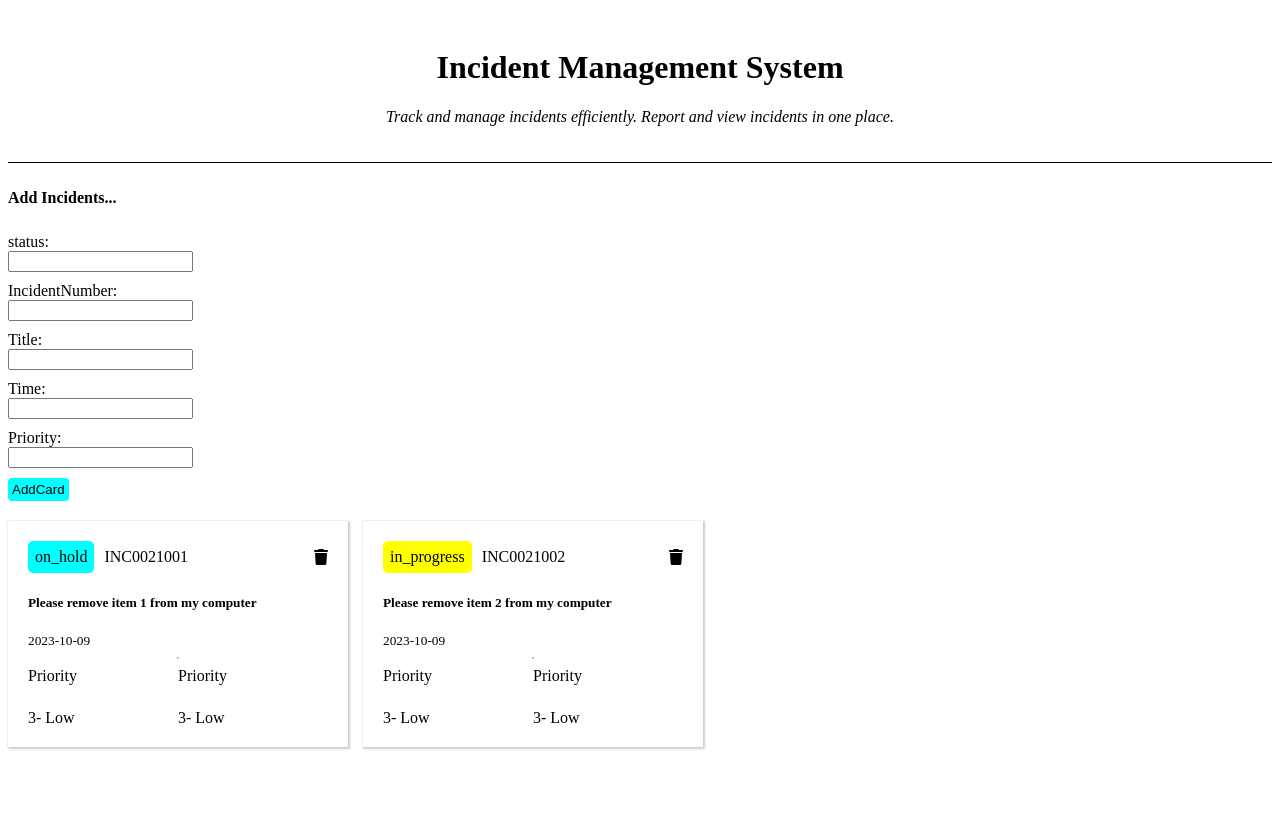
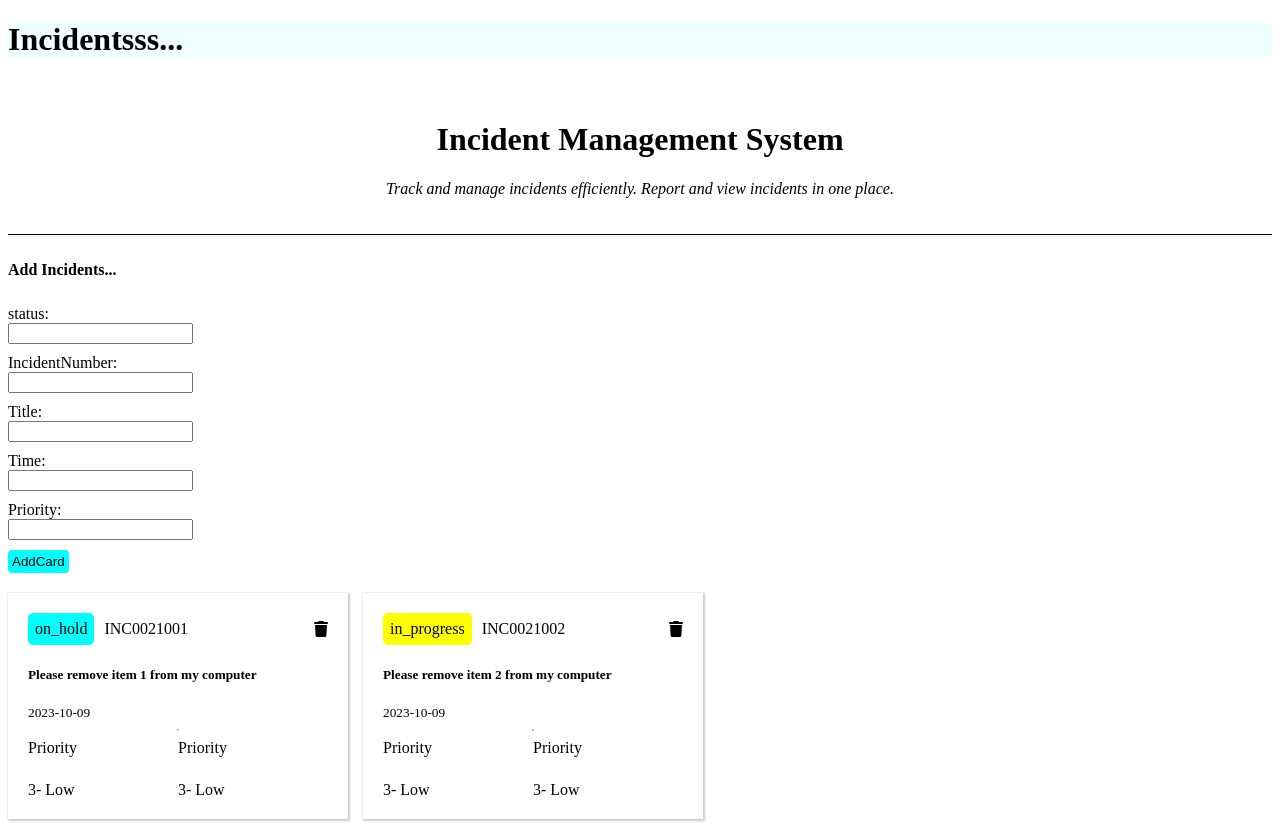
Before and after one commit to sujansijakhow/Incident-Management-System, a React (Create React App) app: page / in a window 1280 px wide. Before the commit the page ends 800 px from the top, so only its background shows below. Built offline with nearby package versions, Linux system fonts and the light colour scheme.

Commit message:
import navbar

```diff
--- a/src/App.js
+++ b/src/App.js
@@ -1,5 +1,6 @@
 import './App.css'
 import Card from "./component/card";
+import NavBar from './component/NavBar';
 import { useState } from "react";
 
 function App() {
@@ -76,6 +77,7 @@ function App() {
    return (
       <div className="App">
 
+         <NavBar />
          <div className='header'>
 
             <h1>Incident Management System</h1>
```
